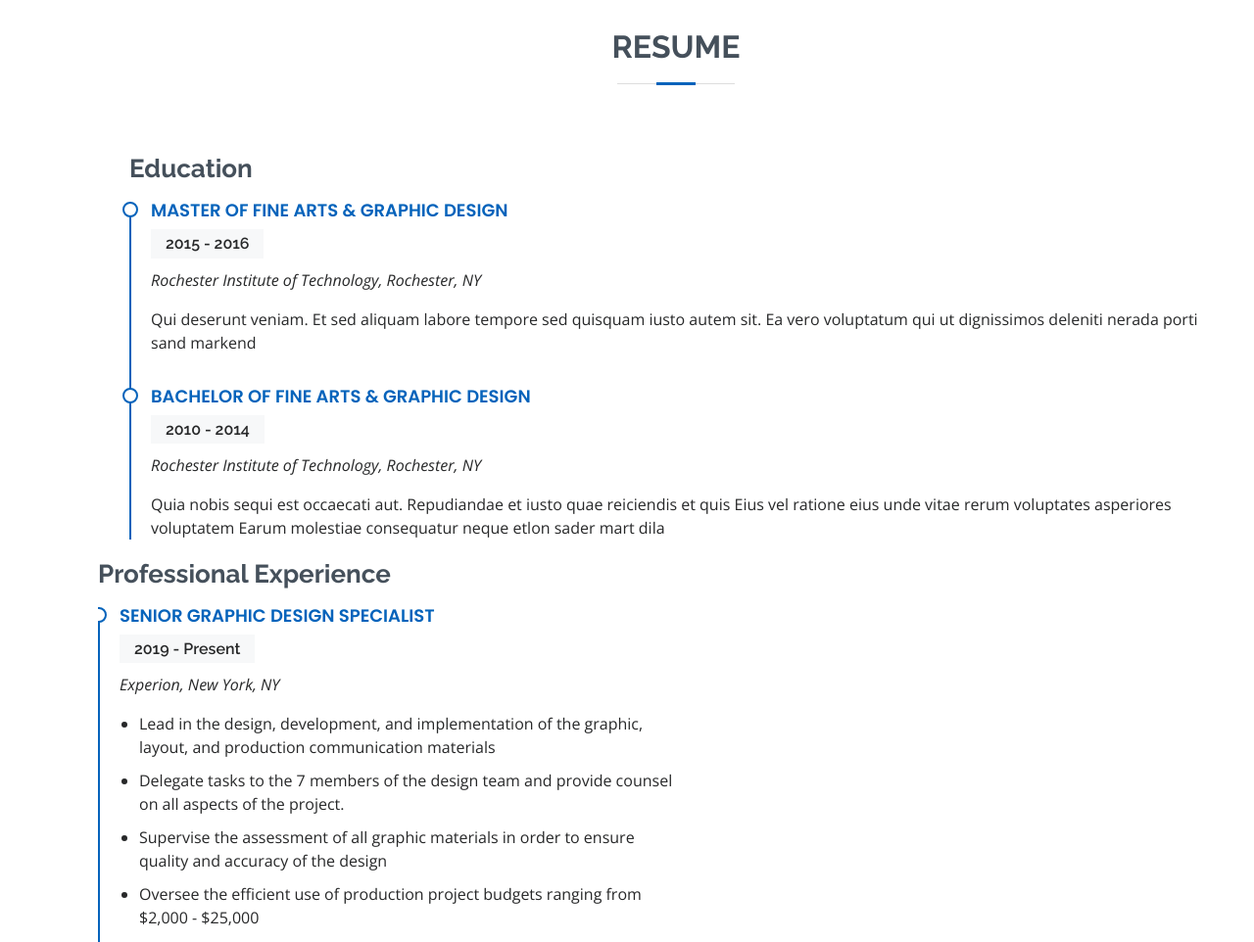
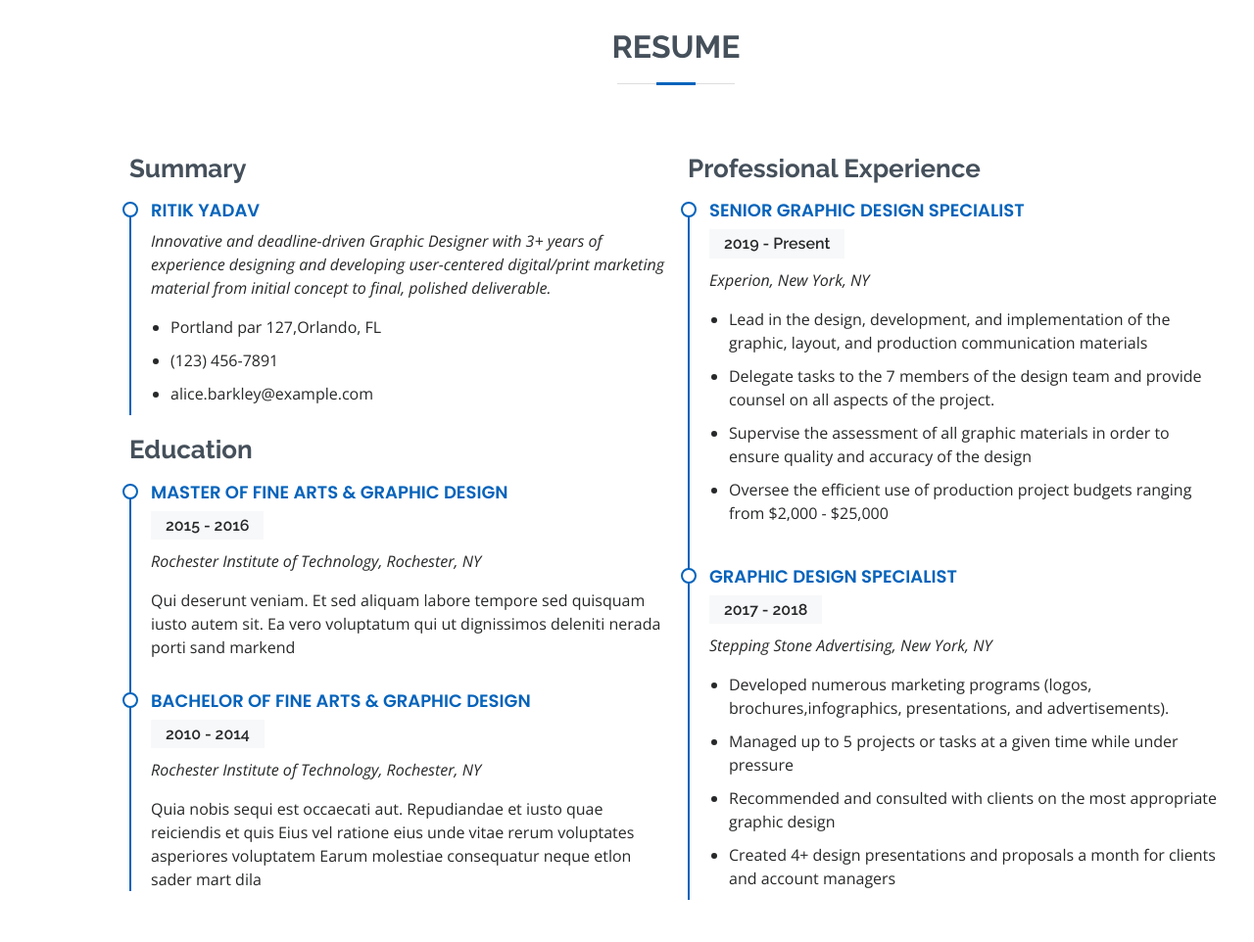
Before and after one commit to ritikonweb/live, a plain HTML site: page index.html in a window 1280 px wide. Shown: the part 1540-2502 px from the top of the page at 98% size. Drawn offline with nearby package versions, Linux system fonts and the light colour scheme.

Commit message:
jkqndjknqd

```diff
--- a/index.html
+++ b/index.html
@@ -160,6 +160,18 @@
           <h2>Resume</h2>
         </div>
 
+        <div class="row">
+          <div class="col-lg-6">
+            <h3 class="resume-title">Summary</h3>
+            <div class="resume-item pb-0">
+              <h4>Ritik Yadav</h4>
+              <p><em>Innovative and deadline-driven Graphic Designer with 3+ years of experience designing and developing user-centered digital/print marketing material from initial concept to final, polished deliverable.</em></p>
+              <ul>
+                <li>Portland par 127,Orlando, FL</li>
+                <li>(123) 456-7891</li>
+                <li>alice.barkley@example.com</li>
+              </ul>
+            </div>
 
             <h3 class="resume-title">Education</h3>
             <div class="resume-item">
```
